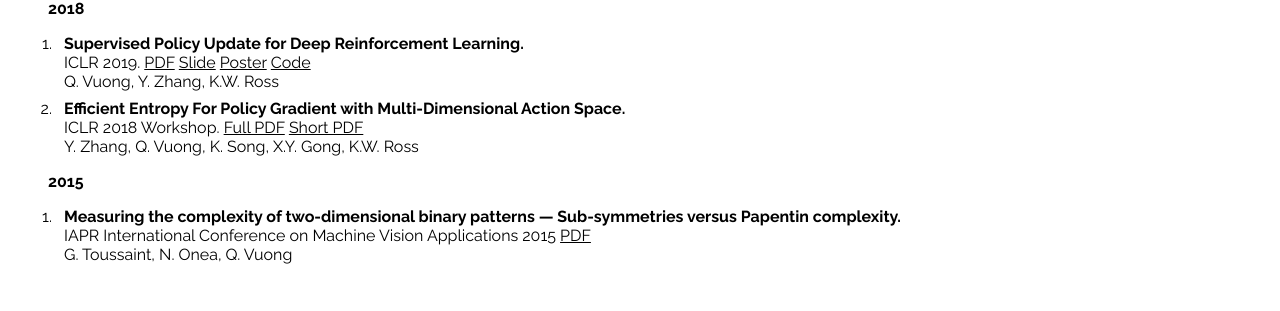
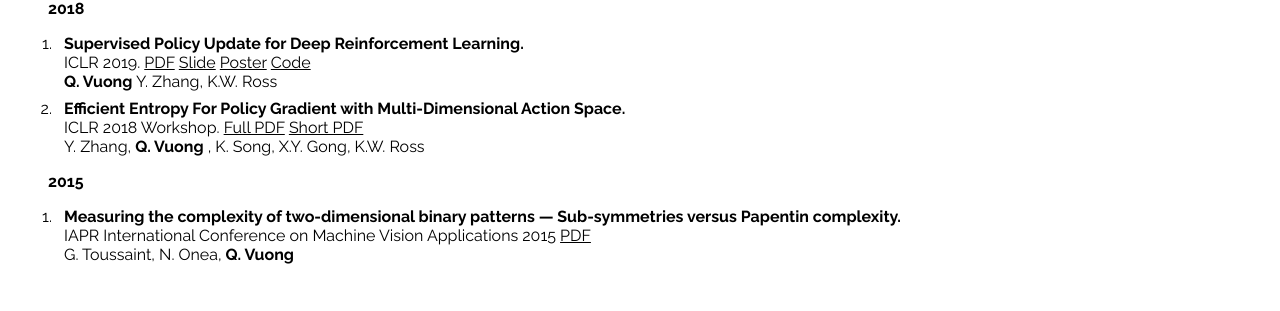
Before and after one commit to quanvuong/quanvuong.github.io, a React (Create React App) app: page / in a window 1280 px wide. Shown: the part 471-782 px from the top of the page. Built offline with nearby package versions, Linux system fonts and the light colour scheme.

Commit message:
bold name

```diff
--- a/src/Papers.js
+++ b/src/Papers.js
@@ -3,11 +3,11 @@
 
 class Papers extends Component {
   render() {
-    let entropy = ["Efficient Entropy For Policy Gradient with Multi-Dimensional Action Space.", "https://arxiv.org/abs/1806.00589", "A short version appeared in ICLR 2018 Workshop", "Y. Zhang, Q. Vuong, K. Song, X.Y. Gong, K.W. Ross"]
+    let entropy = ["Efficient Entropy For Policy Gradient with Multi-Dimensional Action Space.", "https://arxiv.org/abs/1806.00589", "A short version appeared in ICLR 2018 Workshop"]
 
-    let img_complexity = ["Measuring the complexity of two-dimensional binary patterns — Sub-symmetries versus Papentin complexity.", "https://ieeexplore.ieee.org/document/7153235/", "IAPR International Conference on Machine Vision Applications 2015", "G. Toussaint, N. Onea, Q. Vuong"]
+    let img_complexity = ["Measuring the complexity of two-dimensional binary patterns — Sub-symmetries versus Papentin complexity.", "https://ieeexplore.ieee.org/document/7153235/", "IAPR International Conference on Machine Vision Applications 2015"]
 
-    let spu = ["Supervised Policy Update for Deep Reinforcement Learning.", "https://arxiv.org/abs/1805.11706", "Q. Vuong, Y. Zhang, K.W. Ross"]
+    let spu = ["Supervised Policy Update for Deep Reinforcement Learning.", "https://arxiv.org/abs/1805.11706"]
 
     return (
       <div className="Papers">
@@ -22,7 +22,7 @@
               <div><strong>{spu[0]}</strong></div>
               <div>ICLR 2019. <a href={spu[1]}>PDF</a> <a href="https://drive.google.com/file/d/1Yg8x4bSzoj1t6Sk-_N3jTx2eTaVZGoqW/view?usp=sharing">Slide</a> <a href="https://drive.google.com/open?id=1lJeP_3YNlUoMaU-RDENDrkfjPdZQYpA3">Poster</a> <a href="https://github.com/quanvuong/Supervised_Policy_Update">Code</a>
             </div>
-              <div>{spu[2]}</div>
+              <div> <strong>Q. Vuong</strong>  Y. Zhang, K.W. Ross </div>
             </div>
           </li>
 
@@ -30,7 +30,7 @@
             <div className="OnePaper">
               <div><strong>{entropy[0]}</strong></div>
               <div>ICLR 2018 Workshop. <a href="https://arxiv.org/abs/1806.00589">Full PDF</a> <a href="https://openreview.net/pdf?id=rJc8sN1vG">Short PDF</a></div>
-              <div>{entropy[3]}</div>
+              <div>Y. Zhang, <strong>Q. Vuong</strong> , K. Song, X.Y. Gong, K.W. Ross</div>
             </div>
           </li>
           </ol>
@@ -43,7 +43,7 @@
               <div className="OnePaper">
                 <div><strong>{img_complexity[0]}</strong></div>
                 <div>{img_complexity[2]} <a href={img_complexity[1]}>PDF</a> </div>
-                <div>{img_complexity[3]}</div>
+                <div>G. Toussaint, N. Onea, <strong>Q. Vuong</strong> </div>
               </div>
             </li>
           </ol>
```
